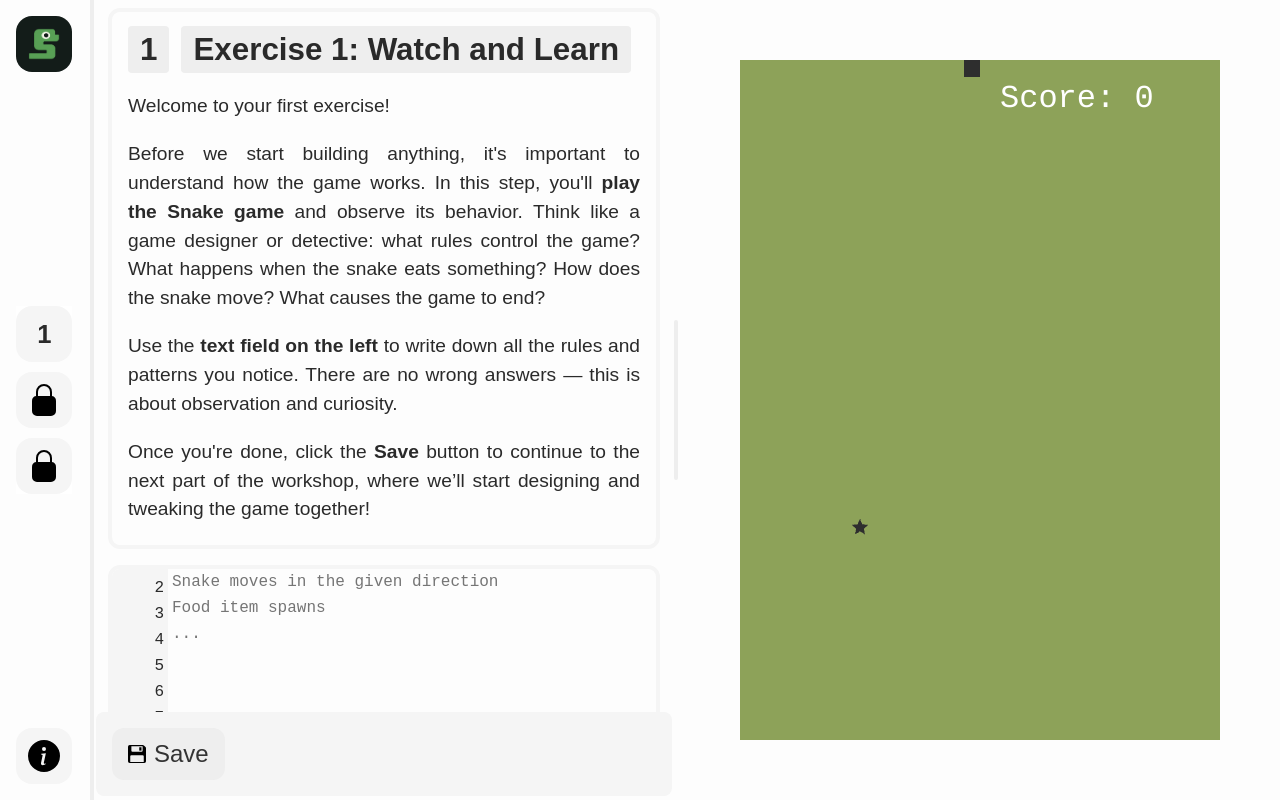
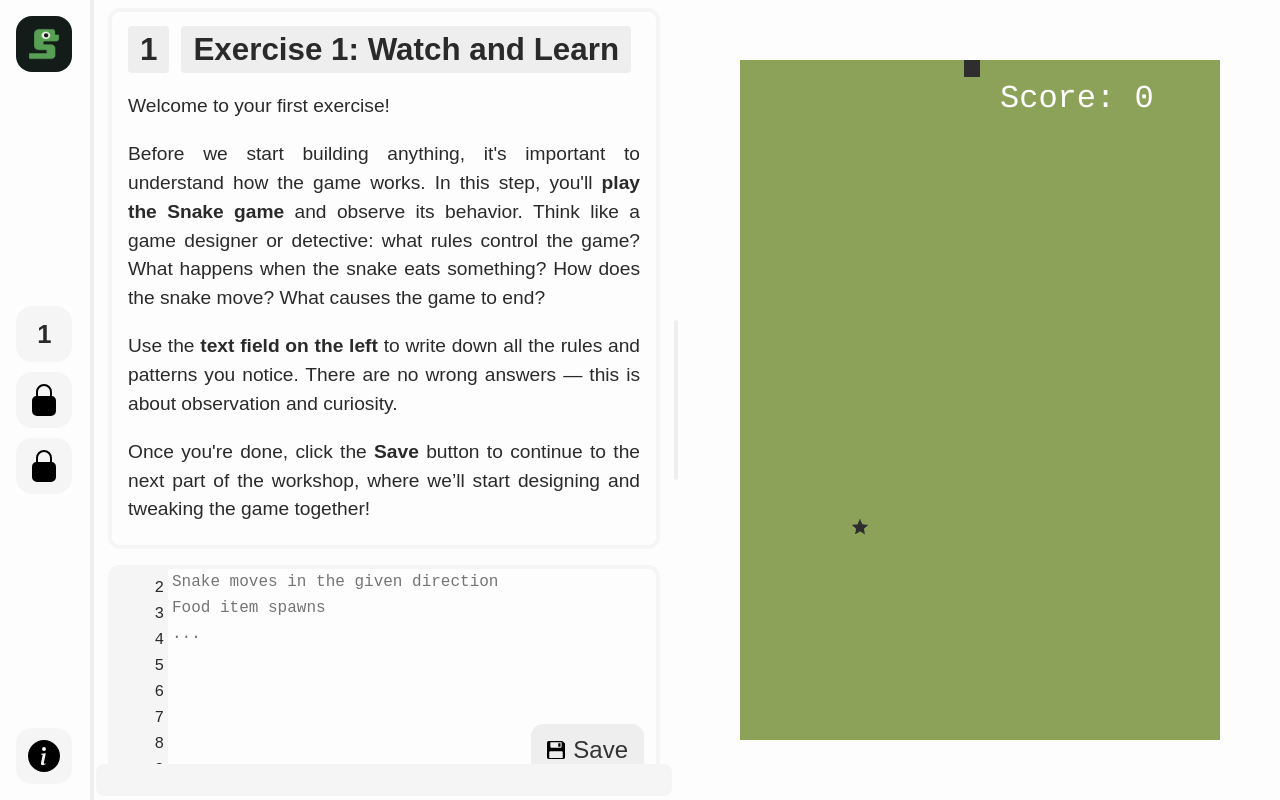
Before and after one commit to st235/RoyalInstitution.IntroductionToGameDevelopment.v3, a React (Vite) app: page / in a window 1280 px wide. Built offline with nearby package versions, Linux system fonts and the light colour scheme.

Commit message:
Move save button to the sandbox area

```diff
--- a/src/components/sandbox/Sandbox.css
+++ b/src/components/sandbox/Sandbox.css
@@ -75,3 +75,10 @@
         outline: none;
     }
 }
+
+.sandbox-wrapper > .save-button {
+    position: absolute;
+    right: 0;
+    bottom: 0;
+    margin: 12px;
+}
--- a/src/components/sandbox/Sandbox.tsx
+++ b/src/components/sandbox/Sandbox.tsx
@@ -1,13 +1,17 @@
 import "./Sandbox.css";
+import IconFloppyFill from "../../assets/ic-floppy-fill.svg";
 
 import { useMemo, useState } from "react";
 
+import Button from "../button/Button";
+
 type SandboxProps = {
     initialLinesCount: number;
-    onValueChange: (value: string) => void;
     placeholder?: string;
     name?: string;
     value?: string;
+    onSaveClicked?: (value: string) => void;
+    onValueChanged?: (value: string) => void;
 };
 
 function Sandbox(props: SandboxProps) {
@@ -34,10 +38,17 @@ function Sandbox(props: SandboxProps) {
                 placeholder={props.placeholder}
                 onChange={e => {
                     setValue(e.target.value);
-                    props.onValueChange(e.target.value);
+                    props.onValueChanged?.(e.target.value);
                 }}
                 wrap="off"
             />
+            <div className="save-button">
+                <Button
+                    leftIcon={IconFloppyFill}
+                    text="Save"
+                    variant="secondary"
+                    onClick={() => props.onSaveClicked?.(value)} />
+            </div>
         </div>
     );
 }
--- a/src/pages/PageInteractivePanel.tsx
+++ b/src/pages/PageInteractivePanel.tsx
@@ -22,13 +22,8 @@ type PageInteractivePanelProps = {
 
 function PageInteractivePanel(props: PageInteractivePanelProps) {
     const dispatch = useAppDispatch();
-    const [sandboxValue, setSandboxValue] = useState(props.sandbox ?? "");
 
-    function onSandboxValueChanged(value: string) {
-        setSandboxValue(value);
-    }
-
-    function onSaveClick() {
+    function onSaveClicked(sandboxValue: string) {
         if (sandboxValue?.length > 0) {
             dispatch(updateSandbox(sandboxValue));
             dispatch(completeExercise(props.page.id));
@@ -39,9 +34,9 @@ function PageInteractivePanel(props: PageInteractivePanelProps) {
     return (
         <div className="page-interactive-panel">
             <ExerciseCard ordinal={props.page.ordinal} title={props.page.title} description={props.page.description} />
-            <Sandbox value={props.sandbox} placeholder={props.sandboxPlaceholder} initialLinesCount={10} onValueChange={onSandboxValueChanged} />
+            <Sandbox value={props.sandbox} placeholder={props.sandboxPlaceholder} initialLinesCount={10} onSaveClicked={onSaveClicked} />
             <div className="control-panel">
-                <Button leftIcon={IconFloppyFill} text="Save" variant="secondary" onClick={onSaveClick} />
+                {/* <Button leftIcon={IconFloppyFill} text="Save" variant="secondary" onClick={onSaveClick} /> */}
             </div>
         </div>
     );
```
